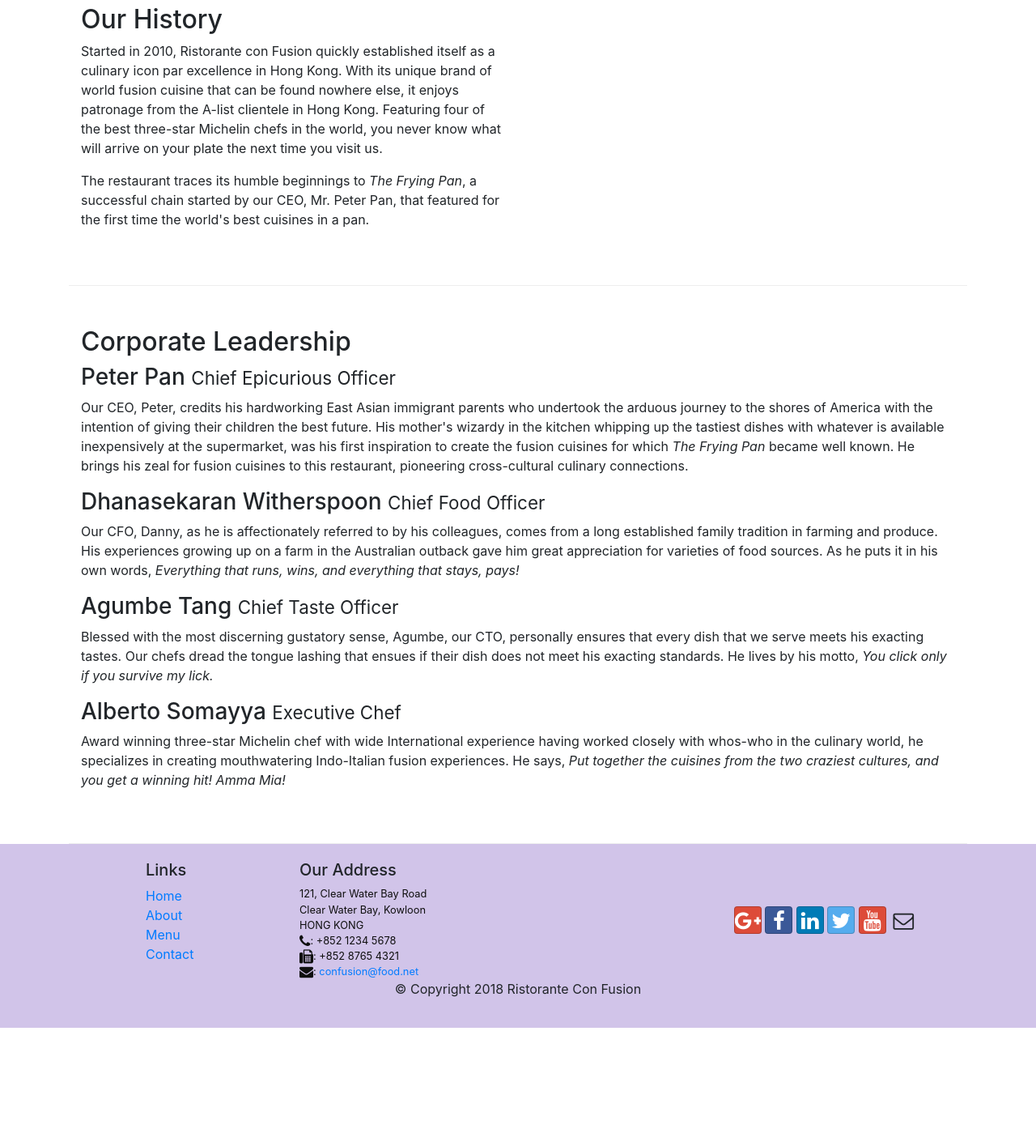
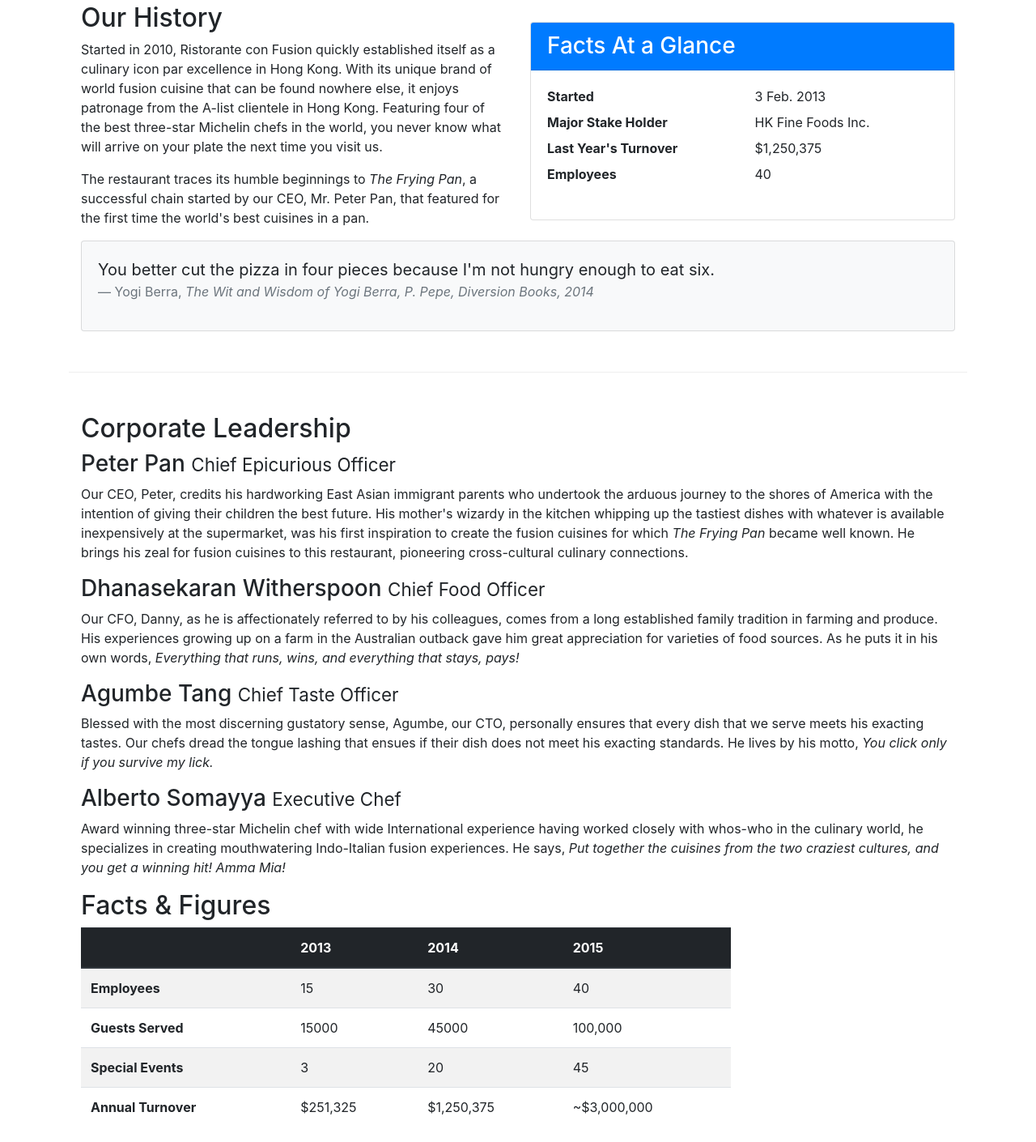
Before and after one commit to KowshikTata/Coursera-Bootstrap, a website: page aboutus.html in a window 1280 px wide. Shown: the part 512-1922 px from the top of the page at 81% size. Before the commit the page ends 1781 px from the top, so only its background shows below. Drawn offline with nearby package versions, Linux system fonts and the light colour scheme.

Commit message:
Added Tables and Cards

```diff
--- a/aboutus.html
+++ b/aboutus.html
@@ -67,6 +67,33 @@
                 <p>The restaurant traces its humble beginnings to <em>The Frying Pan</em>, a successful chain started by our CEO, Mr. Peter Pan, that featured for the first time the world's best cuisines in a pan.</p>
             </div>
             <div class="col-12 col-sm">
+                <div class="card">
+                    <h3 class="card-header bg-primary text-white">Facts At a Glance</h3>
+                    <div class="card-body">
+                        <dl class="row">
+                            <dt class="col-6">Started</dt>
+                            <dd class="col-6">3 Feb. 2013</dd>
+                            <dt class="col-6">Major Stake Holder</dt>
+                            <dd class="col-6">HK Fine Foods Inc.</dd>
+                            <dt class="col-6">Last Year's Turnover</dt>
+                            <dd class="col-6">$1,250,375</dd>
+                            <dt class="col-6">Employees</dt>
+                            <dd class="col-6">40</dd>
+                        </dl>
+                    </div>
+                </div>
+            </div>
+            <div class="col-12">
+                <div class="card card-body bg-light">
+                    <blockquote class="blockquote">
+                        <p class="mb-0">You better cut the pizza in four pieces because
+                            I'm not hungry enough to eat six.</p>
+                        <footer class="blockquote-footer">Yogi Berra,
+                            <cite title="Source Title">The Wit and Wisdom of Yogi Berra,
+                            P. Pepe, Diversion Books, 2014</cite>
+                        </footer>
+                    </blockquote>
+                </div>
             </div>
         </div>
 
@@ -82,6 +109,50 @@
                 <p class="d-none d-sm-block">Blessed with the most discerning gustatory sense, Agumbe, our CTO, personally ensures that every dish that we serve meets his exacting tastes. Our chefs dread the tongue lashing that ensues if their dish does not meet his exacting standards. He lives by his motto, <em>You click only if you survive my lick.</em></p>
                 <h3>Alberto Somayya <small>Executive Chef</small></h3>
                 <p class="d-none d-sm-block">Award winning three-star Michelin chef with wide International experience having worked closely with whos-who in the culinary world, he specializes in creating mouthwatering Indo-Italian fusion experiences. He says, <em>Put together the cuisines from the two craziest cultures, and you get a winning hit! Amma Mia!</em></p>
+            </div>
+            <div class="col-12 col-sm-9">
+                <h2>Facts &amp; Figures</h2>
+                <div class="table-responsive">
+                    <table class="table table-striped">
+                        <thead class="thead-dark">
+                            <tr>
+                                <th>&nbsp;</th>
+                                <th>2013</th>
+                                <th>2014</th>
+                                <th>2015</th>
+                            </tr>
+                        </thead>
+                        <tbody>
+                            <tr>
+                                <th>Employees</th>
+                                <td>15</td>
+                                <td>30</td>
+                                <td>40</td>
+                            </tr>
+                            <tr>
+                                <th>Guests Served</th>
+                                <td>15000</td>
+                                <td>45000</td>
+                                <td>100,000</td>
+                            </tr>
+                            <tr>
+                                <th>Special Events</th>
+                                <td>3</td>
+                                <td>20</td>
+                                <td>45</td>
+                            </tr>
+                            <tr>
+                                <th>Annual Turnover</th>
+                                <td>$251,325</td>
+                                <td>$1,250,375</td>
+                                <td>~$3,000,000</td>
+                            </tr>
+                        </tbody>
+                    </table>
+                </div>
+            </div>
+             <div class="col-12 col-sm-3">
+
             </div>
        </div>
 
```
